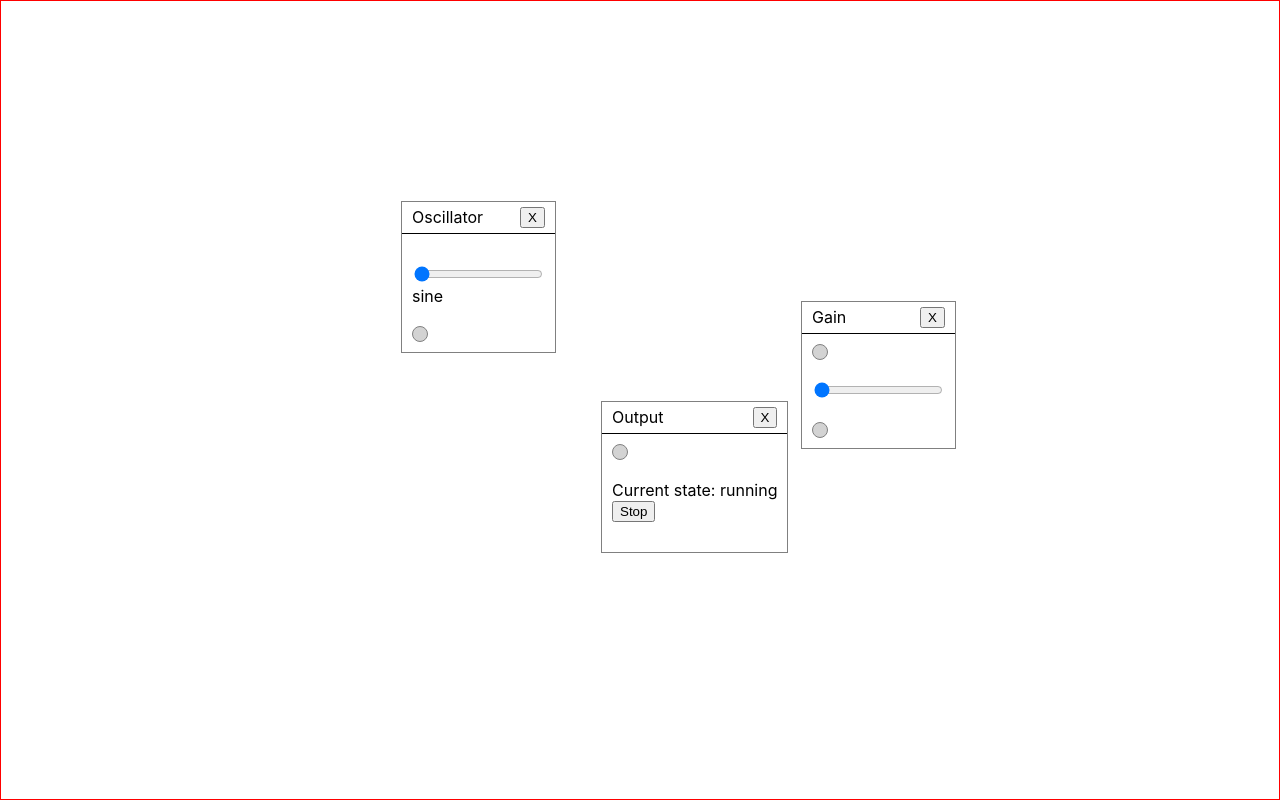
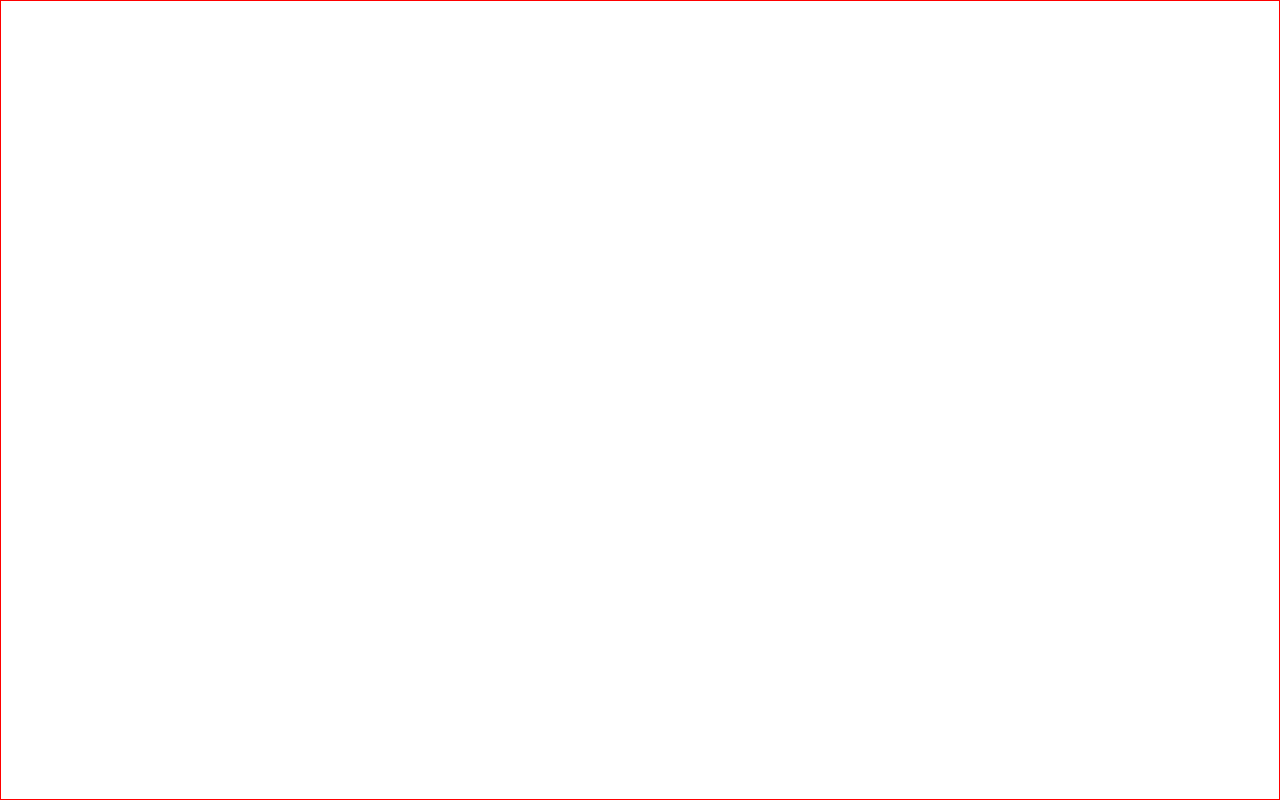
Before and after one commit to mpodlasin/web-audio, a React (Create React App) app: page / in a window 1280 px wide. Built offline with nearby package versions, Linux system fonts and the light colour scheme.

Commit message:
remove initial nodes

```diff
--- a/src/App.tsx
+++ b/src/App.tsx
@@ -60,33 +60,6 @@ const nodeToNodeDescription = (node: Node): NodeDescription => ({
   position: node.position,
 });
 
-const initialNodeDescriptions = [
-  {
-    id: uuidv4(),
-    name: 'Oscillator',
-    position: {
-      top: 200,
-      left: 400,
-    },
-  },
-  {
-    id: uuidv4(),
-    name: 'Gain',
-    position: {
-      top: 300,
-      left: 800,
-    }
-  },
-  {
-    id: uuidv4(),
-    name: 'Output',
-    position: {
-      top: 400,
-      left: 600,
-    }
-  }
-];
-
 function App() {
     const [edges, setEdges] = React.useState<Edge[]>(
       localStorage.getItem("EDGES") ?
@@ -101,7 +74,7 @@ function App() {
     const [nodes, setNodes] = React.useState<AudioComponentNode[]>(
       localStorage.getItem("NODES") ?
         JSON.parse(localStorage.getItem('NODES')!).map(nodeDescriptionToAudioNode) :
-        initialNodeDescriptions.map(nodeDescriptionToAudioNode)
+        []
     );
 
     React.useEffect(() => {
```
